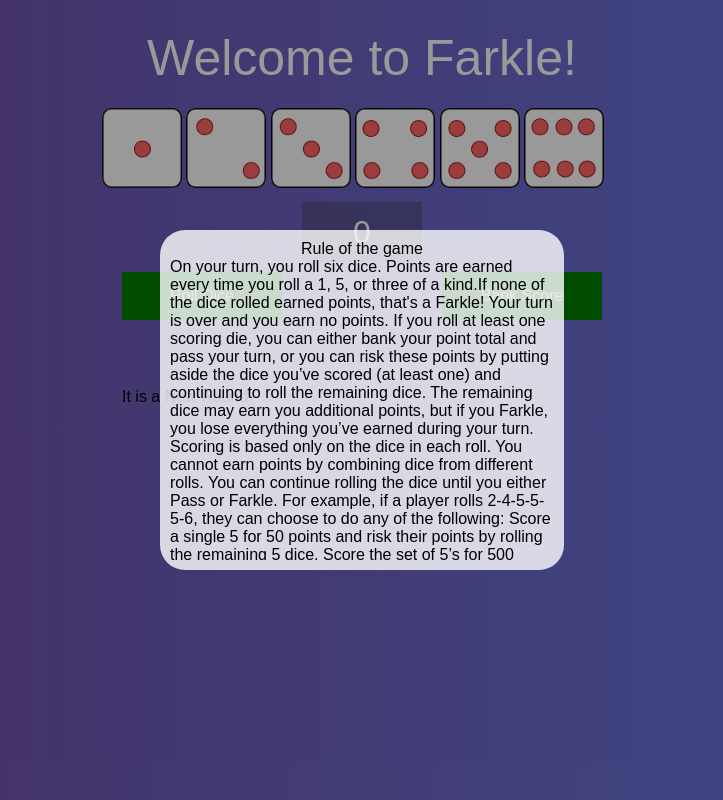
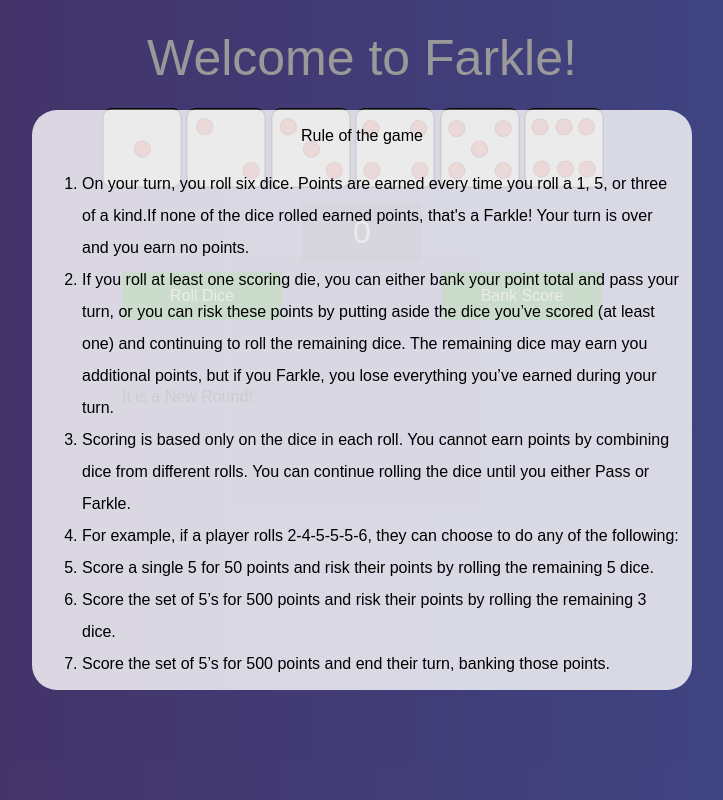
Before and after one commit to GeniusSniper/Farkle, a website built with webpack: page index.html in a window 1280 px wide. Shown: the whole page, without its empty margins (278-1001 px from the left). Built offline with nearby package versions, Linux system fonts and the light colour scheme.

Commit message:
style rule form

```diff
--- a/farkle.css
+++ b/farkle.css
@@ -102,8 +102,8 @@ body {
 .rules{
 	display: flex;
 	position: fixed;
-	width: 30%;
-	height: 40%;
+	width: 50%;
+	height: 70%;
 	background-color: rgba(255, 255, 255, 0.8);
 	border-radius: 25px;
 	padding: 10px;
@@ -114,6 +114,7 @@ body {
 	position: relative;
 	flex-direction: column;
 	overflow-y: auto;
+	line-height: 2;
 }
 
 .ruleTitle{
--- a/index.html
+++ b/index.html
@@ -17,27 +17,46 @@
 		<div class="rules">
 			<form class="ruleForm">
 				<div class="ruleTitle">Rule of the game</div>
-				<div class="ruleParagrph">
-					On your turn, you roll six dice. Points are earned every time you roll a 1, 5,
+				<ol class="ruleParagrph">
+					<li>
+						On your turn, you roll six dice. Points are earned every time you roll a 1, 5, or three of a kind.If none of the dice rolled earned points, that's a Farkle! Your turn is over and you earn
+						no points.
+					</li>
+					<li>
+						If you roll at least one scoring die, you can either bank your point total and pass your turn, or you can risk these points by putting aside the dice you’ve scored (at least one) and continuing to roll the remaining dice. The remaining dice may earn you additional points, but if you Farkle, you lose everything you’ve earned during your turn.
+					</li>
 
-					or three of a kind.If none of the dice rolled earned points, that's a Farkle! Your turn is over and you earn no points.
-
-					If you roll at least one scoring die, you can either bank your point total and pass your turn, or you can risk these points by putting aside the dice you’ve scored (at least one) and continuing to roll the remaining dice. The remaining dice may earn you additional points, but if you Farkle, you lose everything you’ve earned during your turn.
-
-					Scoring is based only on the dice in each roll. You cannot earn points by combining dice from different rolls. You can continue rolling the dice until you either Pass or Farkle.
-
-					For example, if a player rolls 2-4-5-5-5-6, they can choose to do any of the following:
-
-					Score a single 5 for 50 points and risk their points by rolling the remaining 5 dice.
-
-					Score the set of 5’s for 500 points and risk their points by rolling the remaining 3 dice.
-
-					Score the set of 5’s for 500 points and end their turn, banking those points.
-
-					In the first scenario, the player rolls five dice in their second throw. If they were to roll 2-3-4-5-5 in this throw, they can not combine these 5’s with the 5 rolled in the first throw. The player would only have the option to score these two 5’s individually for 100 points.
-
-					If the game is played by multiple players, then each player takes their turn in order until one player has 10,000 points at the end of their turn. Each player then has one more chance to score points, and whoever has the most points at the end of that round wins.
-				</div>
+					<li>
+						Scoring is based only on the dice in each roll. You cannot earn points by combining dice from different rolls. You can continue rolling the dice until you either Pass or Farkle.
+					</li>
+					<li>
+						For example, if a player rolls 2-4-5-5-5-6, they can choose to do any of the following:
+					</li>
+					<li>
+						Score a single 5 for 50 points and risk their points by rolling the remaining 5 dice.
+					</li>
+					<li>
+						Score the set of 5’s for 500 points and risk their points by rolling the remaining 3 dice.
+					</li>
+					<li>
+						Score the set of 5’s for 500 points and end their turn, banking those points.
+					</li>
+					<li>
+						In the first scenario, the player rolls five dice in their second throw. If they were to roll 2-3-4-5-5 in this throw, they can not combine these 5’s with the 5 rolled in the first throw.
+					</li>
+					<li>
+						The player would only have the option to score these two 5’s individually for 100 points.
+					</li>
+					<li>
+						If the game is played by multiple players, then each player takes their turn in order until one
+					</li>
+					<li>
+						player has 10,000 points at the end of their turn. Each player then has one more chance to score
+					</li>
+					<li>
+						points, and whoever has the most points at the end of that round wins.
+					</li>
+				</ol>
 			</form>
 		</div>
 	</div>
```
